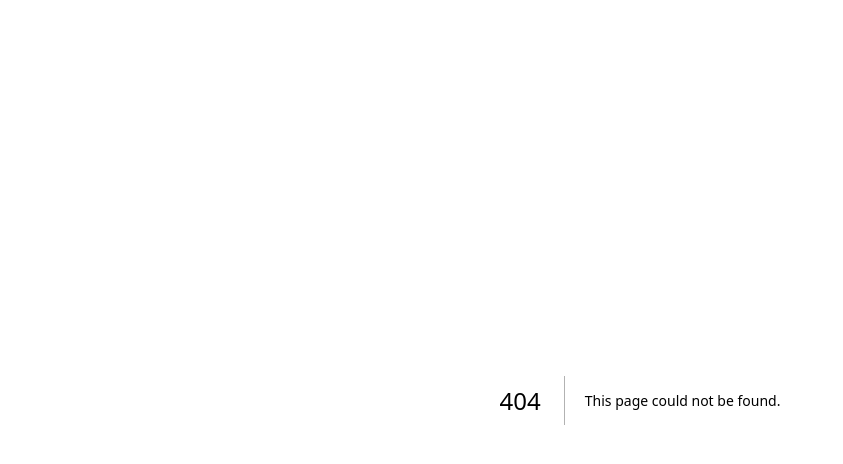
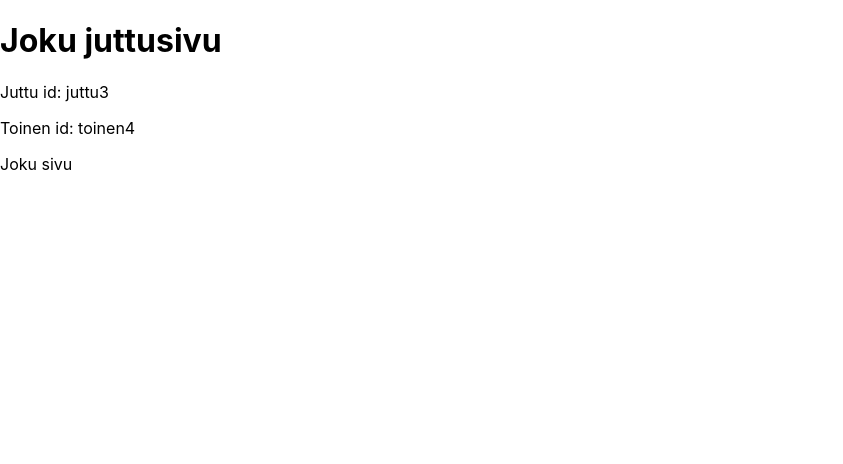
Before and after one commit to suutari/kauppalista, a Next.js app: page /joku/juttu3/toinen4 in a window 1280 px wide. Before the commit this address had no page. Shown: the top 464 px of the page, without its empty margins (0-843 px from the left). Built offline with nearby package versions, Linux system fonts and the light colour scheme.

Commit message:
pari testisivua

```diff
--- /dev/null
+++ b/pages/joku/[juttuId]/[toinenId].tsx
@@ -0,0 +1,20 @@
+import Link from 'next/link';
+import {useRouter} from 'next/router';
+
+export default function Post() {
+    const router = useRouter();
+    const {juttuId, toinenId} = router.query;
+
+    console.log(router.query);
+
+    return (
+        <div>
+            <h1>Joku juttusivu</h1>
+            <p>Juttu id: {juttuId}</p>
+            <p>Toinen id: {toinenId}</p>
+            <p>
+                <Link href="/joku/sivu">Joku sivu</Link>
+            </p>
+        </div>
+    );
+}
```
Also changed, not shown: pages/joku/sivu.tsx (added, +17 -0 lines).
